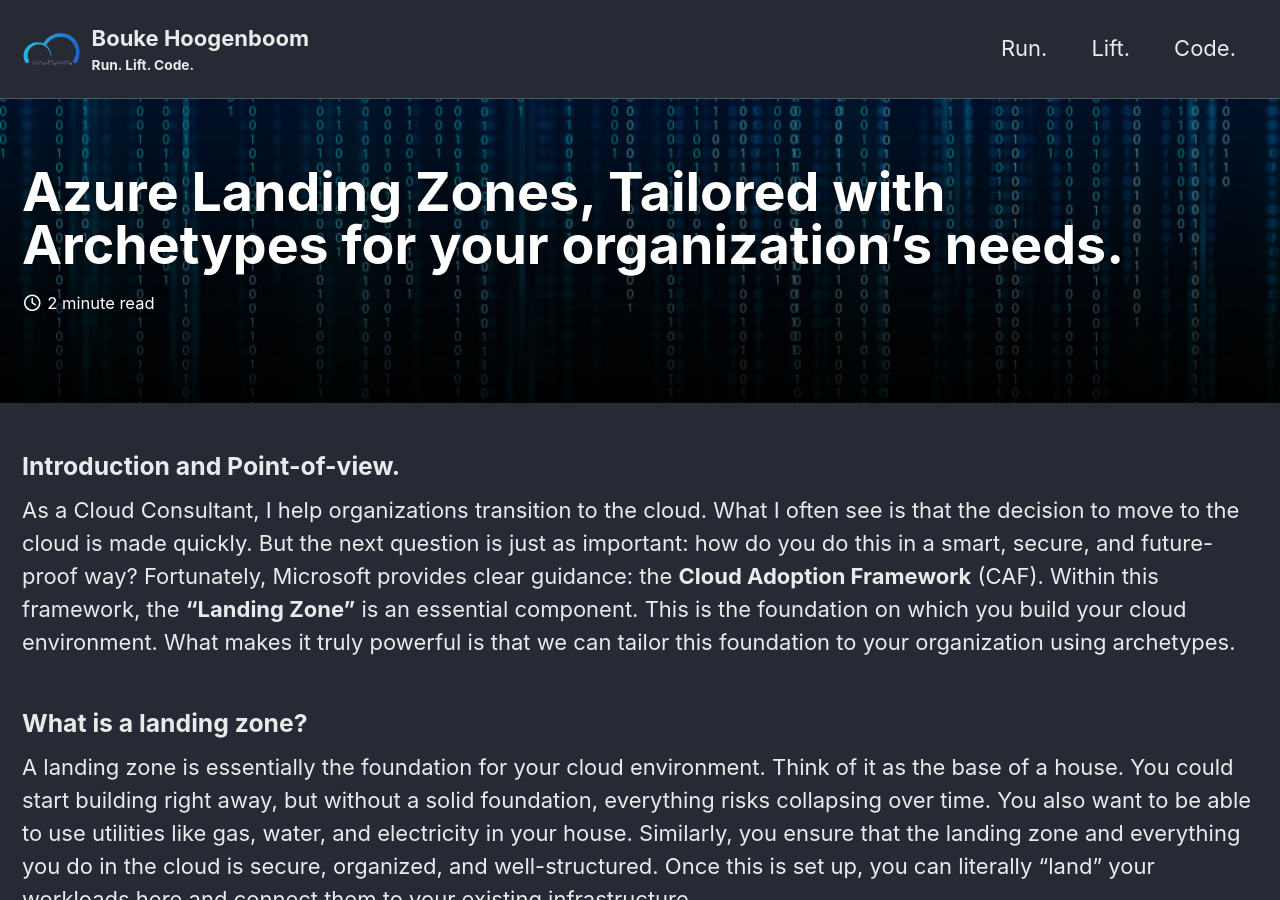
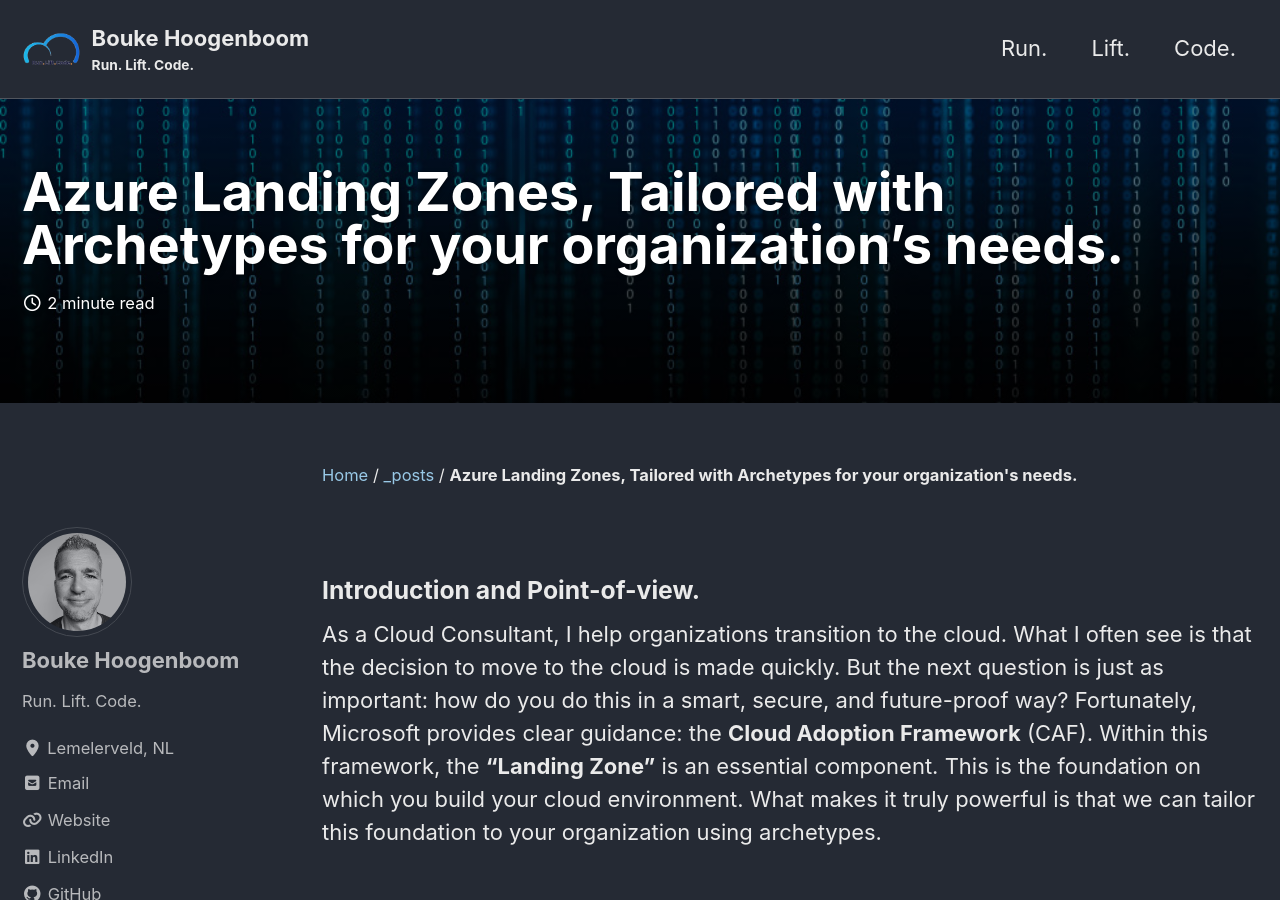
Before and after one commit to bhoogenboom/BoukeHoogenboom, a Jekyll site: the page built from _posts/2025-10-17-azure-archetypes.md, in a window 1280 px wide and 900 px high. Built offline with Jekyll 4.4.1, drawn with Linux system fonts in a browser that asks for light colours; cached includes are drawn as plain includes; some of the changed text lies outside the part shown.

Commit message:
changed layout

```diff
--- a/_config.yml
+++ b/_config.yml
@@ -267,7 +267,7 @@
       path: ""
       type: posts
     values:
-      layout: category
+      layout: single
       classes: wide
       author_profile: false
       read_time: true
@@ -280,7 +280,7 @@
       path: ""
       type: pages
     values:
-      layout: splash
+      layout: single
       classes: wide
       entries_layout: grid
       author_profile: false
--- a/_pages/lift.md
+++ b/_pages/lift.md
@@ -4,6 +4,7 @@
 permalink: /lift/
 entries_layout: grid
 classes: wide
+category: lift
 header:
   overlay_image: /assets/images/lift-teaser.jpg
 ---
```
Also changed, not shown: _pages/code.md (+1 -0 lines), _pages/run.md (+6 -3 lines), _posts/2025-10-17-azure-archetypes.md (+0 -1 lines).
